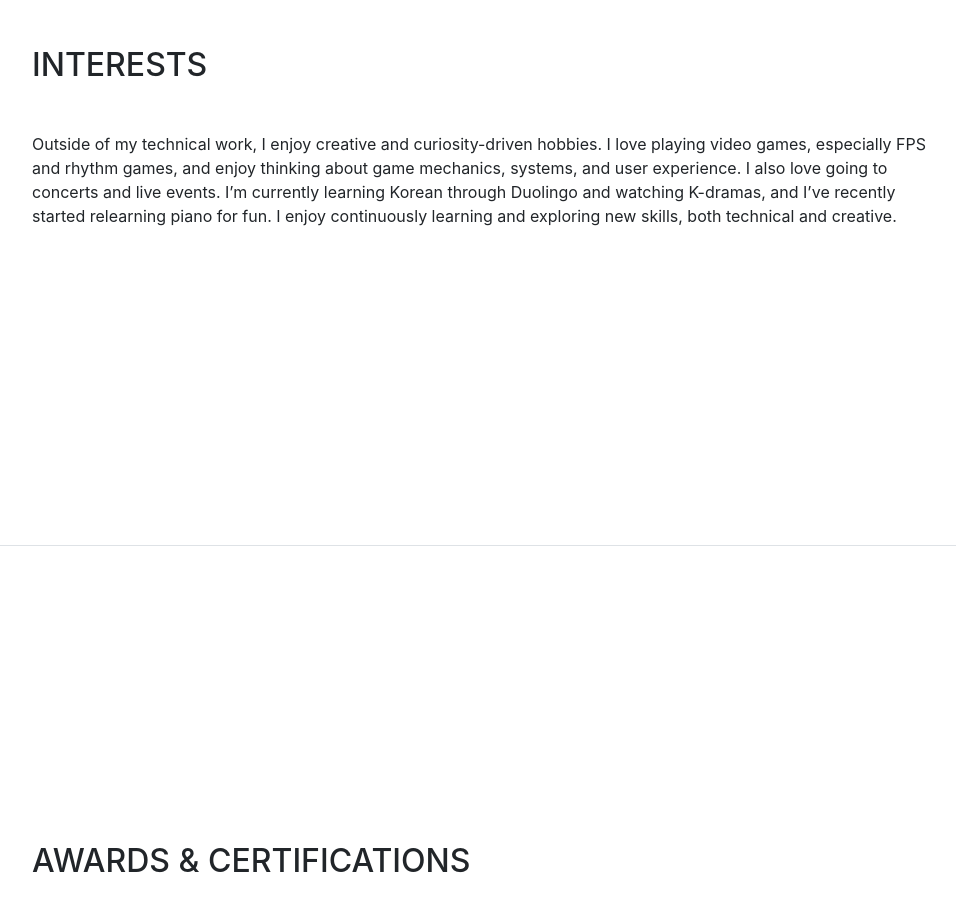
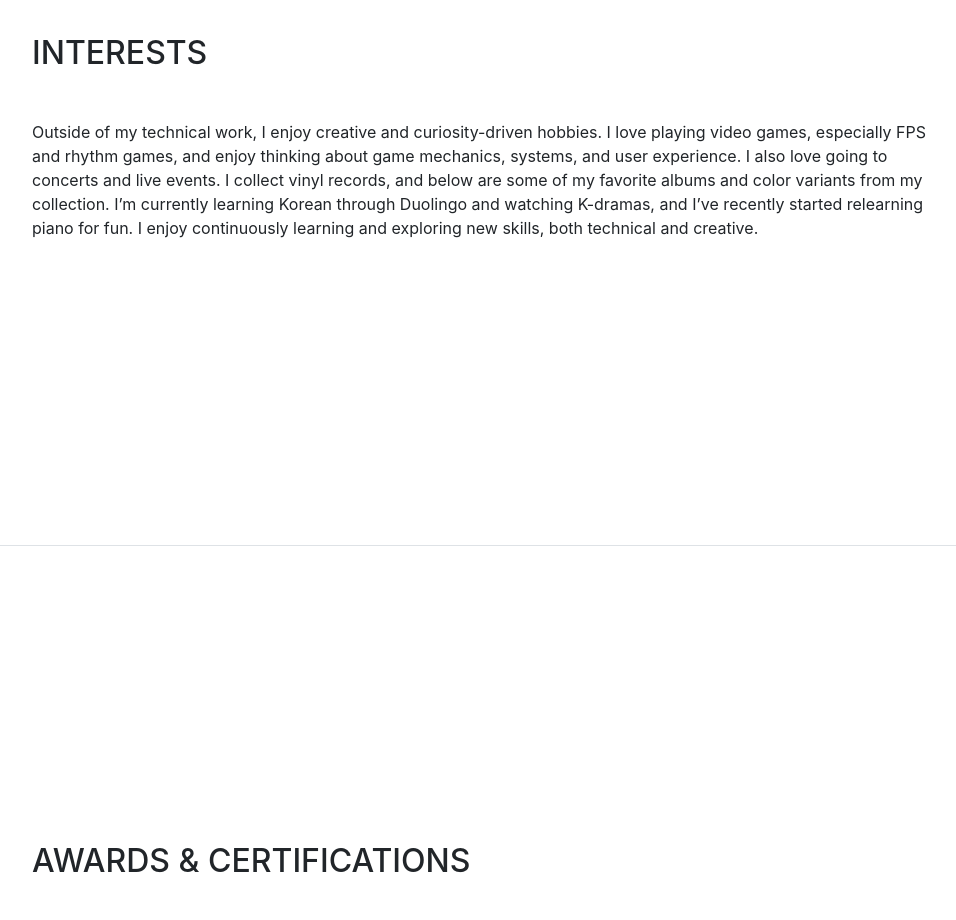
Before and after one commit to natwilson21/natwilson21.github.io, a website with bundled scripts: page index.html in a window 1280 px wide. Shown: the part 5560-6480 px from the top of the page, without its empty margins (288-1244 px from the left). Built offline with nearby package versions, Linux system fonts and the light colour scheme; a web font is replaced by a local one.

Commit message:
Update index.html

```diff
--- a/index.html
+++ b/index.html
@@ -454,6 +454,7 @@
             Outside of my technical work, I enjoy creative and curiosity-driven hobbies.
             I love playing video games, especially FPS and rhythm games, and enjoy thinking about game mechanics, systems,
             and user experience. I also love going to concerts and live events.
+            I collect vinyl records, and below are some of my favorite albums and color variants from my collection.
             I’m currently learning Korean through Duolingo and watching K-dramas, and
             I’ve recently started relearning piano for fun.
             I enjoy continuously learning and exploring new skills, both technical and creative.
```
